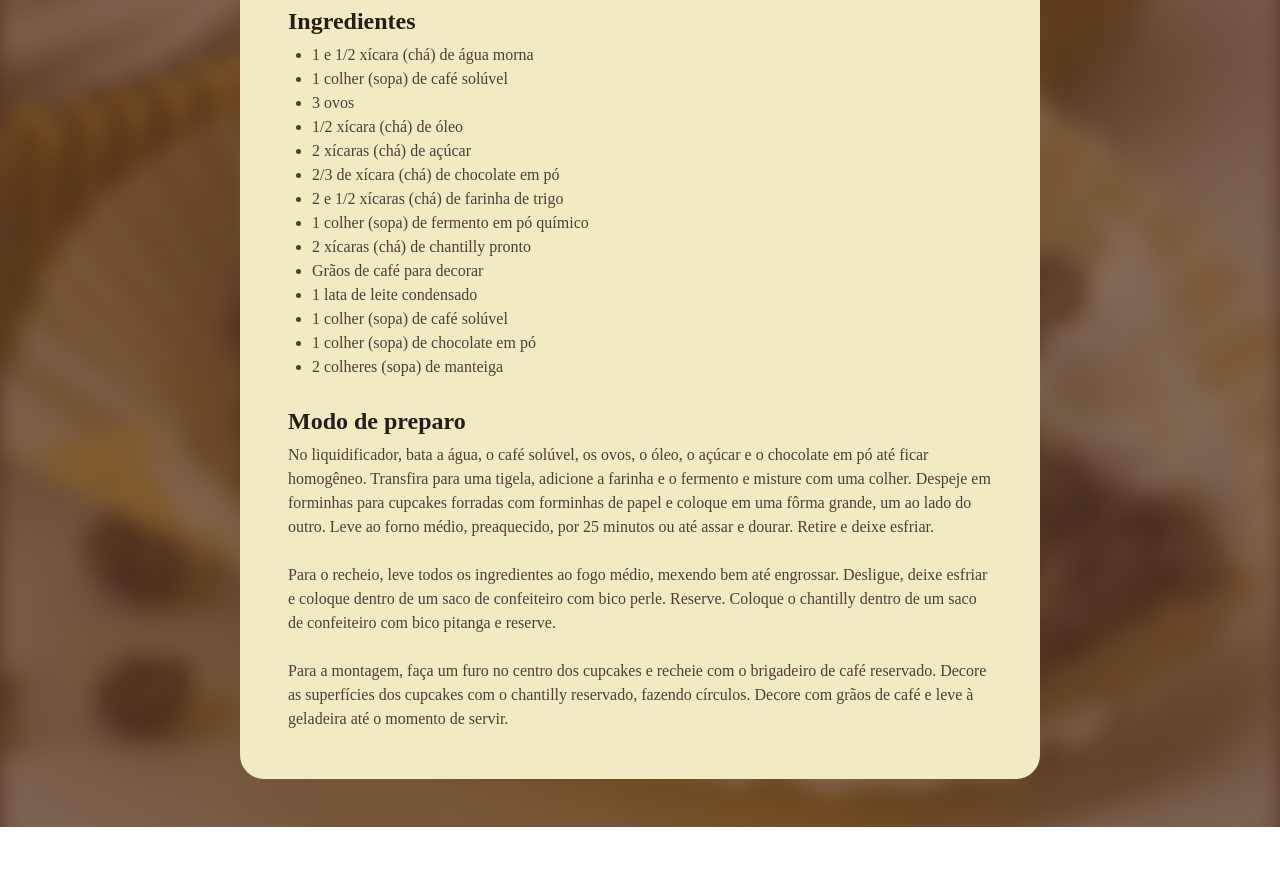
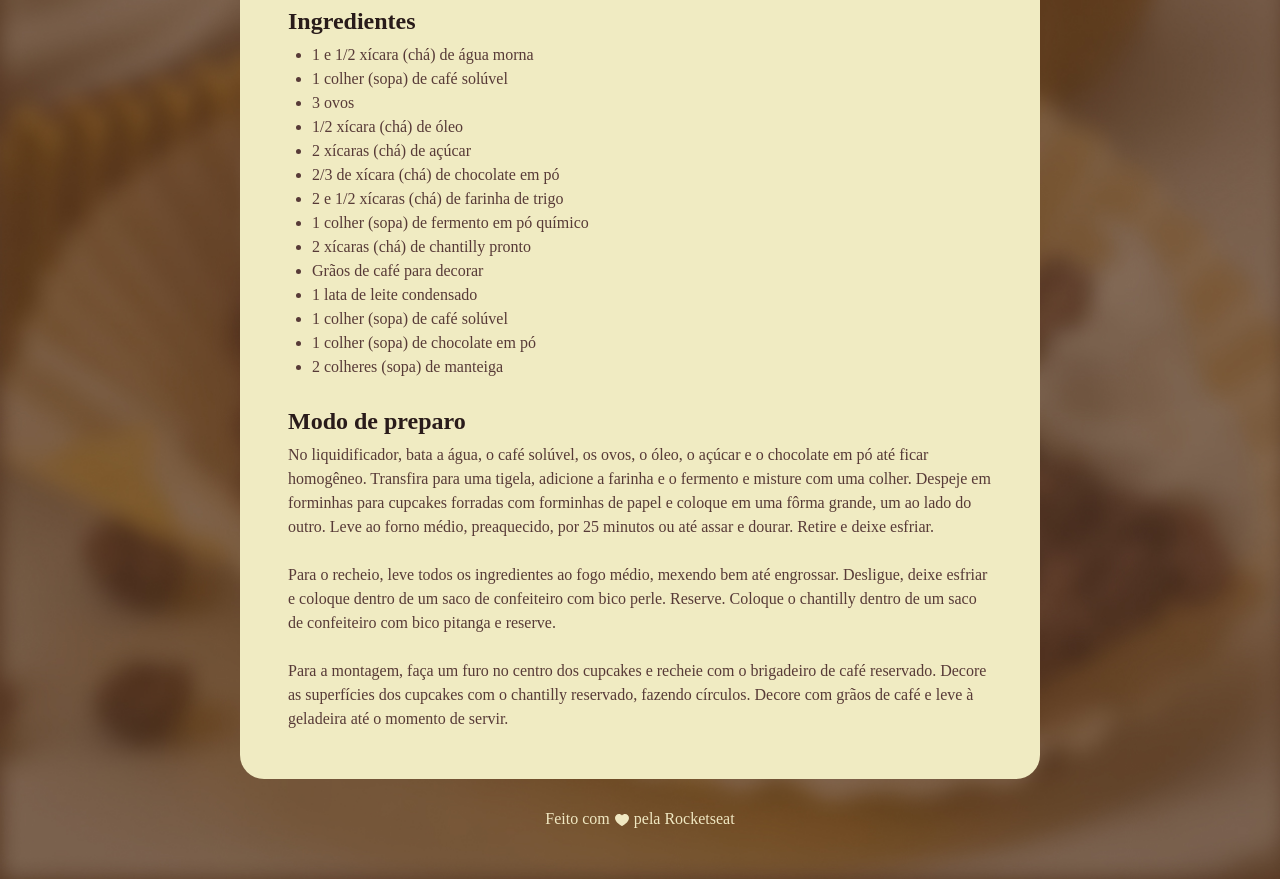
Before and after one commit to joaocarlito/cake_recipes, a plain HTML site: page index.html in a window 1280 px wide. Shown: the part 716-1595 px from the top of the page. Before the commit the page ends 1543 px from the top, so only its background shows below. Drawn offline with Linux system fonts and the light colour scheme; a web font is replaced by a local one.

Commit message:
Adding footer

```diff
--- a/index.html
+++ b/index.html
@@ -56,5 +56,7 @@
             </section>
         </main>
     </div>
+
+    <footer>Feito com <img src="/imgs/ph_heart-fill.svg" alt="Heart image"> pela Rocketseat</footer>
 </body>
 </html>
--- a/styles/style.css
+++ b/styles/style.css
@@ -20,7 +20,7 @@ body {
     padding: 24px;
     background-color: #F0EBC2;
     border-radius: 24px;
-    margin: 48px auto;
+    margin: 48px auto 28px;
 }
 
 img {
@@ -56,3 +56,13 @@ h2 {
 ul {
     padding-left: 24px;
 }
+
+footer {
+    color: #F0E8C2;
+    text-align: center;
+    padding-bottom: 48px;
+}
+
+footer img {
+    vertical-align: middle;
+}
```
Also changed, not shown: imgs/ph_heart-fill.svg (added).
